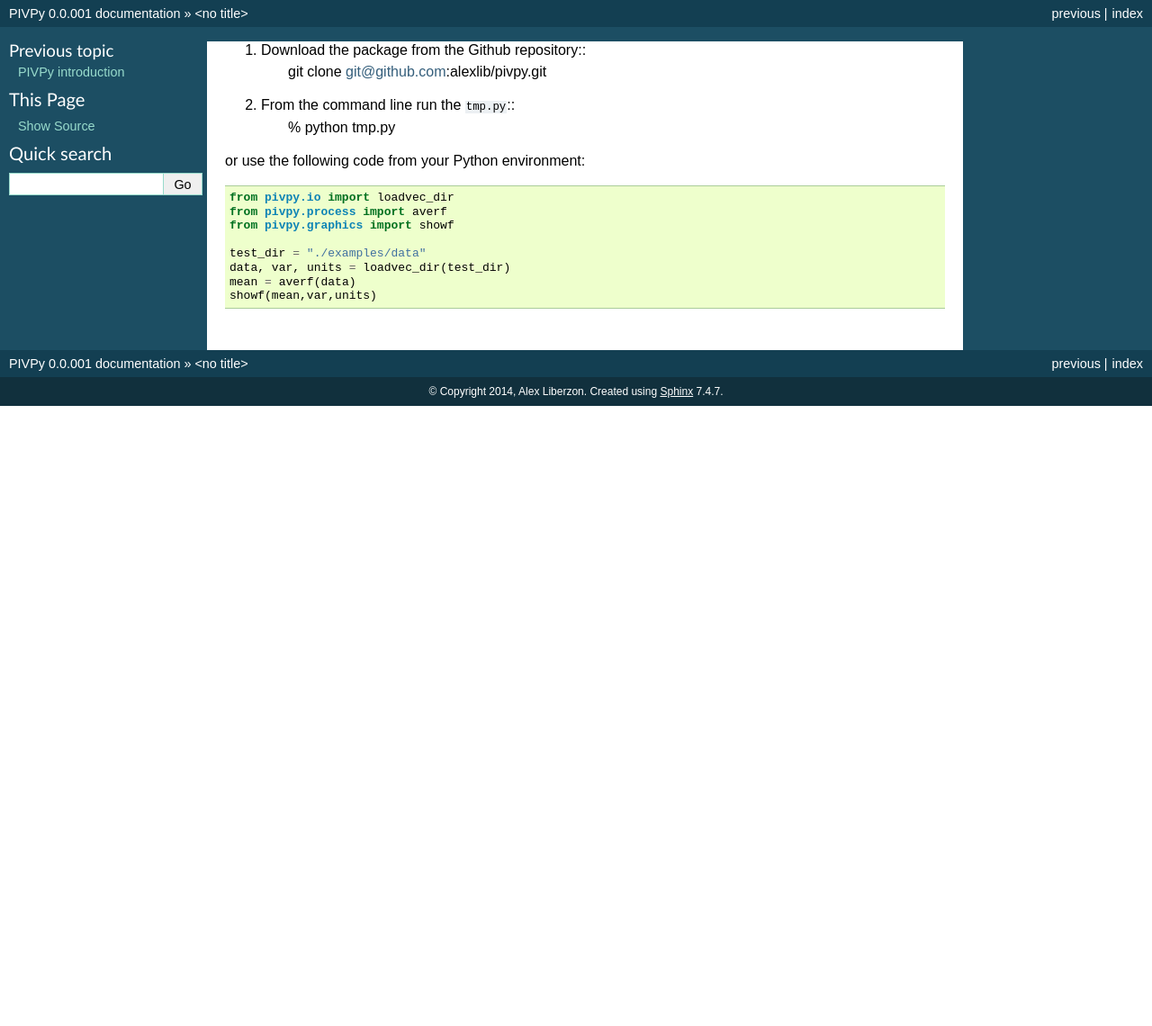
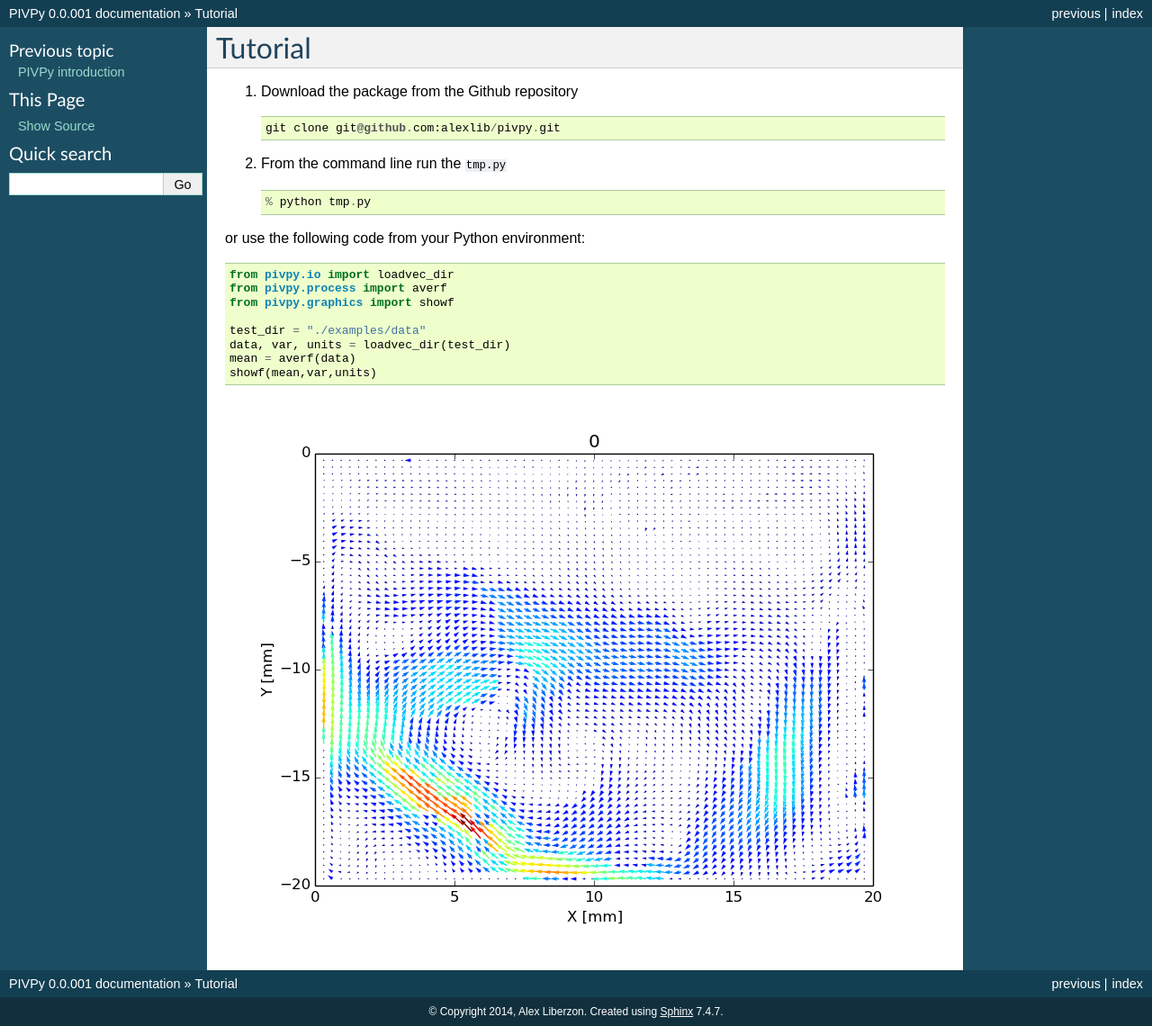
Before and after one commit to alexlib/pivpy, a Sphinx documentation site: the page built from docs/source/tutorial.rst, in a window 1280 px wide. Shown: the whole page at 90% size. Built offline with Sphinx 7.4.7, drawn with Linux system fonts in a browser that asks for light colours; before the commit the page ends 900 px from its top, so only the background shows below that.

Commit message:
added docs

```diff
--- a/docs/source/tutorial.rst
+++ b/docs/source/tutorial.rst
@@ -1,12 +1,14 @@
 ===================
 Tutorial
-=================
+===================
 
 
-1. Download the package from the Github repository::
+1. Download the package from the Github repository ::
+
 	git clone git@github.com:alexlib/pivpy.git
 
-2. From the command line run the ``tmp.py``::
+2. From the command line run the ``tmp.py`` ::
+
 	% python tmp.py
 
 or use the following code from your Python environment::
@@ -19,3 +21,6 @@ or use the following code from your Python environment::
 	data, var, units = loadvec_dir(test_dir)
 	mean = averf(data)
 	showf(mean,var,units)
+
+
+.. image:: out.png
```
Also changed, not shown: docs/source/out.png (added), 1 other file.
